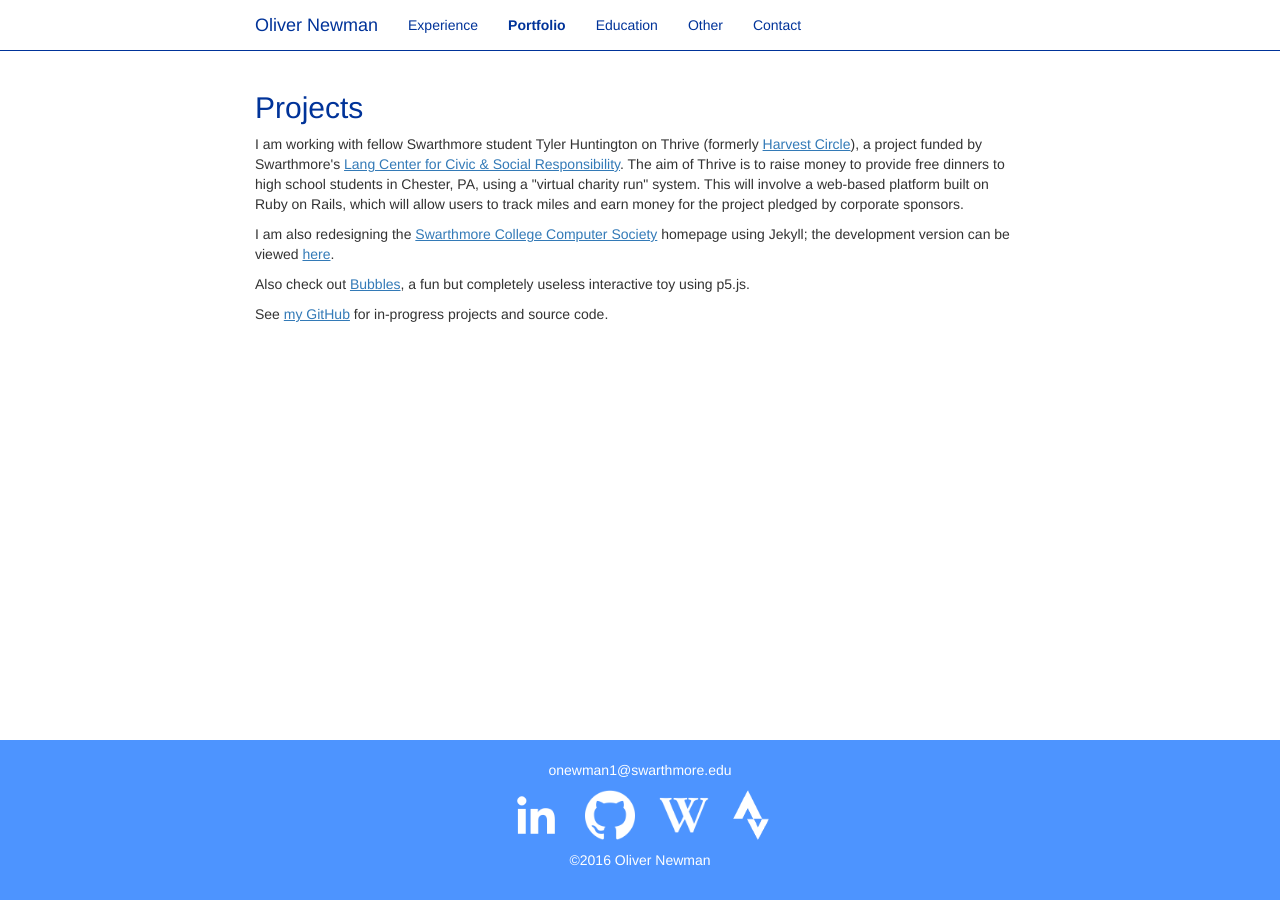
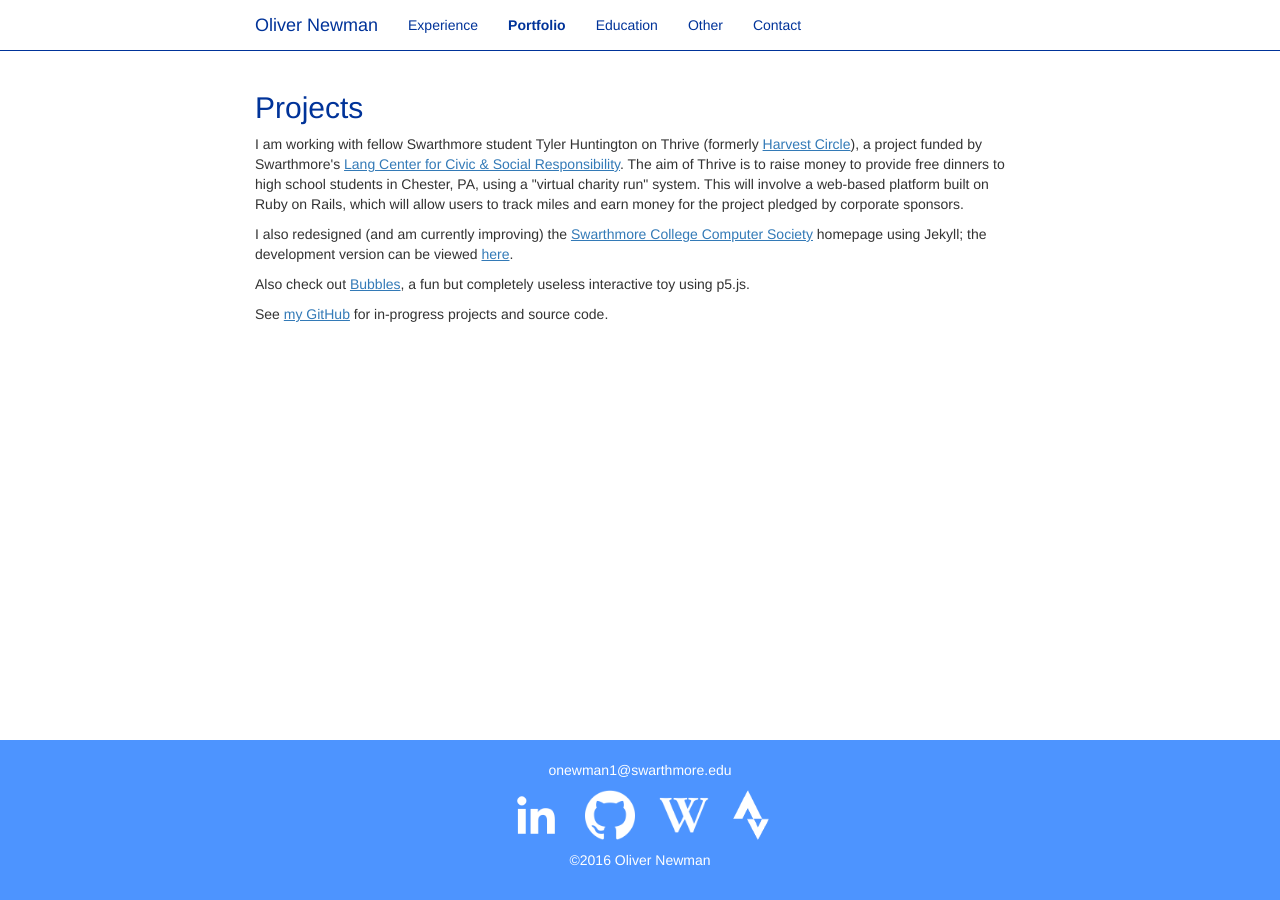
Before and after one commit to oliver-newman/personal_website, a Jekyll site: the page built from portfolio/index.html, in a window 1280 px wide. Built offline with Jekyll 4.4.1, drawn with Linux system fonts in a browser that asks for light colours.

Commit message:
Fix SCCS homepage links

```diff
--- a/experience/index.html
+++ b/experience/index.html
@@ -8,7 +8,7 @@
     <section>
       <h2>Programming Experience</h2>
       <p>I am a staff member of the
-      <a target="_blank" href="https://www.sccs.swarthmore.edu/">Swarthmore College Computer Society</a>
+      <a target="_blank" href="http://www.sccs.swarthmore.edu/">Swarthmore College Computer Society</a>
       (SCCS). We offer a variety of free web-based services to the Swarthmore
       College community, including web hosting, mailing lists, a campus
       directory, and a message board for campus news, jobs, events, etc. (the
--- a/portfolio/index.html
+++ b/portfolio/index.html
@@ -18,8 +18,8 @@
       users to track miles and earn money for the project pledged by corporate
       sponsors.
       </p>
-      <p>I am also redesigning the
-      <a target="_blank" href="https://www.sccs.swarthmore.edu/">Swarthmore College Computer Society</a>
+      <p>I also redesigned (and am currently improving) the
+      <a target="_blank" href="http://www.sccs.swarthmore.edu/">Swarthmore College Computer Society</a>
       homepage using Jekyll; the development version can be viewed
       <a target="_blank" href="https://oliver-newman.github.io/sccs-new-home/">here</a>.
       </p>
```
